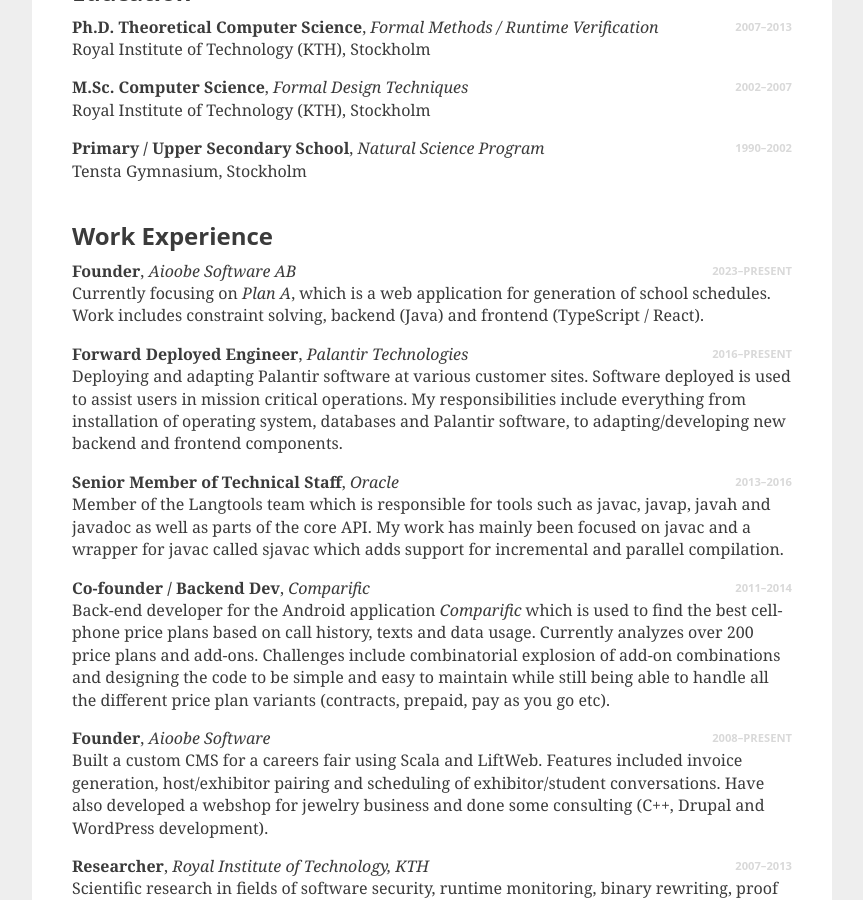
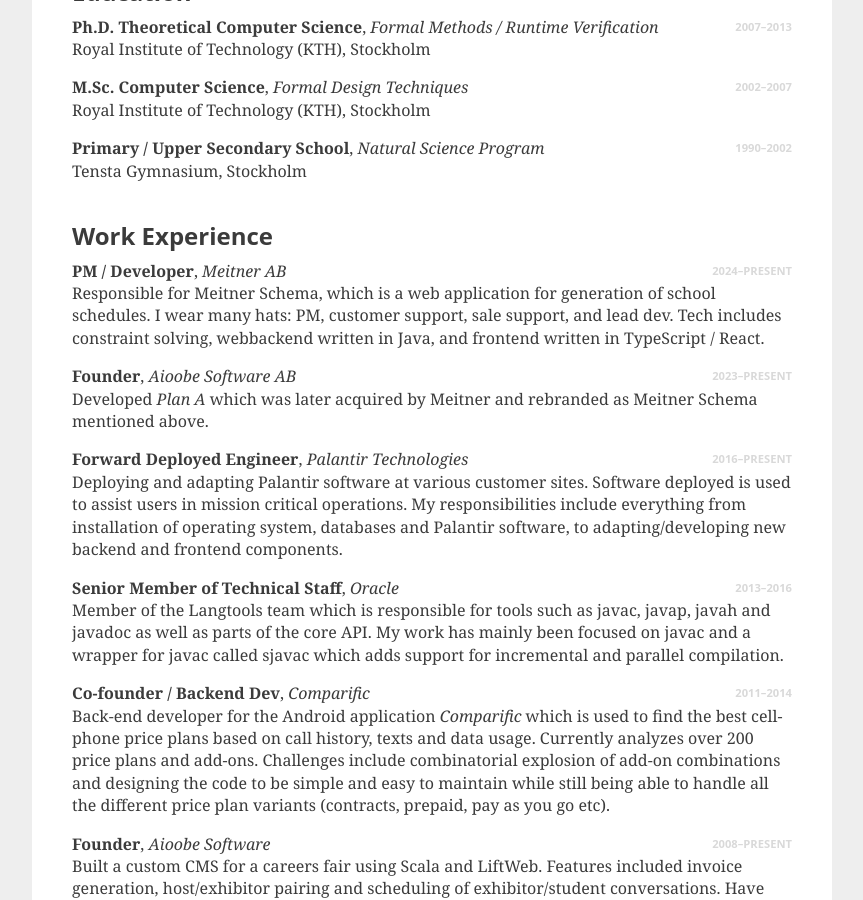
Before and after one commit to aioobe/aioobe.github.io, a Jekyll site: the page built from resume.md, in a window 1280 px wide and 900 px high, scrolled down 302 px. Shown: the whole window, without its empty margins (208-1071 px from the left). Built offline with Jekyll 4.4.1, drawn with Linux system fonts in a browser that asks for light colours; our own code applies the rules of GitHub Pages for plain Markdown files.

Commit message:
Updated CV

```diff
--- a/resume.md
+++ b/resume.md
@@ -22,8 +22,11 @@
 
 Work Experience
 ---------
+<span class="dateLabel">2024--present</span>**PM / Developer**, _Meitner AB_<br />
+Responsible for Meitner Schema, which is a web application for generation of school schedules. I wear many hats: PM, customer support, sale support, and lead dev. Tech includes constraint solving, webbackend written in Java, and frontend written in TypeScript / React.
+
 <span class="dateLabel">2023--present</span>**Founder**, _Aioobe Software AB_<br />
-Currently focusing on _Plan A_, which is a web application for generation of school schedules. Work includes constraint solving, backend (Java) and frontend (TypeScript / React).
+Developed _Plan A_ which was later acquired by Meitner and rebranded as Meitner Schema mentioned above.
 
 <span class="dateLabel">2016--present</span>**Forward Deployed Engineer**, _Palantir Technologies_<br />
 Deploying and adapting Palantir software at various customer sites. Software deployed is used to assist users in mission critical operations. My responsibilities include everything from installation of operating system, databases and Palantir software, to adapting/developing new backend and frontend components.
```
Also changed, not shown: other parts of resume.md (+1 -1 lines).
